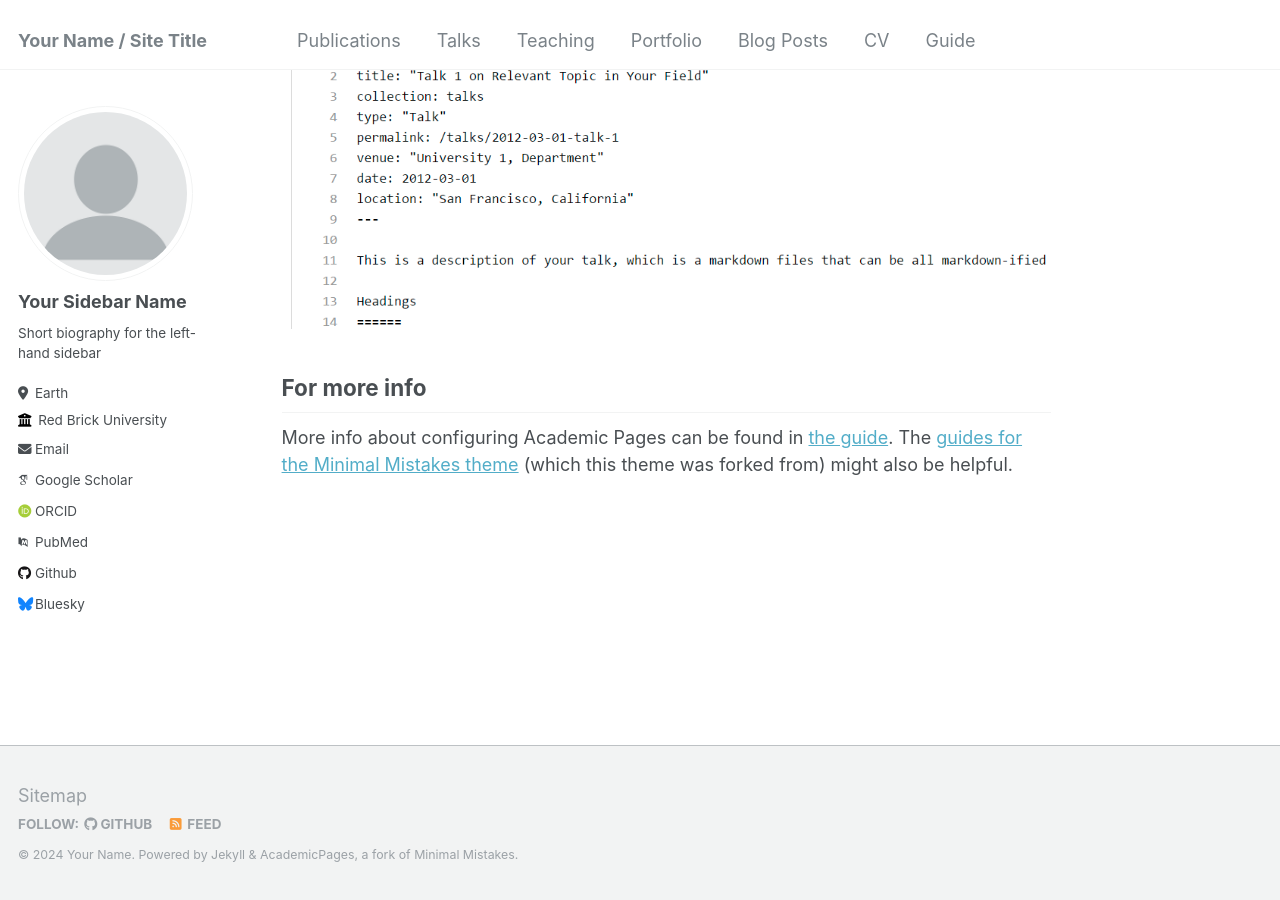
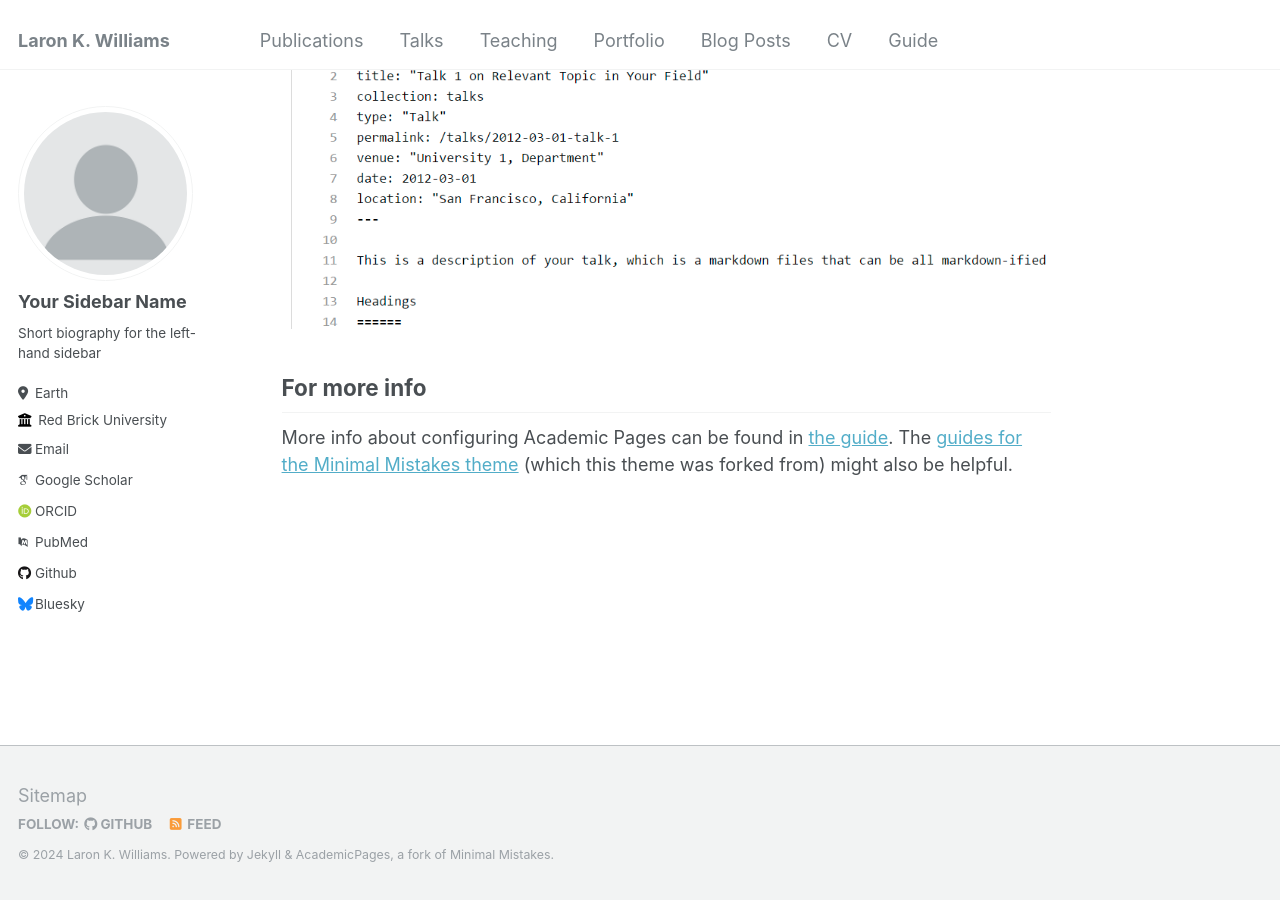
Before and after one commit to williamslaro/williamslaro.github.io, a Jekyll site: the page built from _pages/about.md, in a window 1280 px wide and 900 px high, scrolled down 2660 px. Built offline with Jekyll 4.4.1, drawn with Linux system fonts in a browser that asks for light colours; some web fonts are replaced.

Commit message:
Update _config.yml

```diff
--- a/_config.yml
+++ b/_config.yml
@@ -8,9 +8,9 @@
 
 # Basic Site Settings
 locale                   : "en-US"
-title                    : "Your Name / Site Title"
+title                    : "Laron K. Williams"
 title_separator          : "-"
-name                     : &name "Your Name"
+name                     : &name "Laron K. Williams"
 description              : &description "personal description"
 url                      : https://academicpages.github.io # the base hostname & protocol for your site e.g. "https://mmistakes.github.io"
 baseurl                  : "" # the subpath of your site, e.g. "/blog"
```
